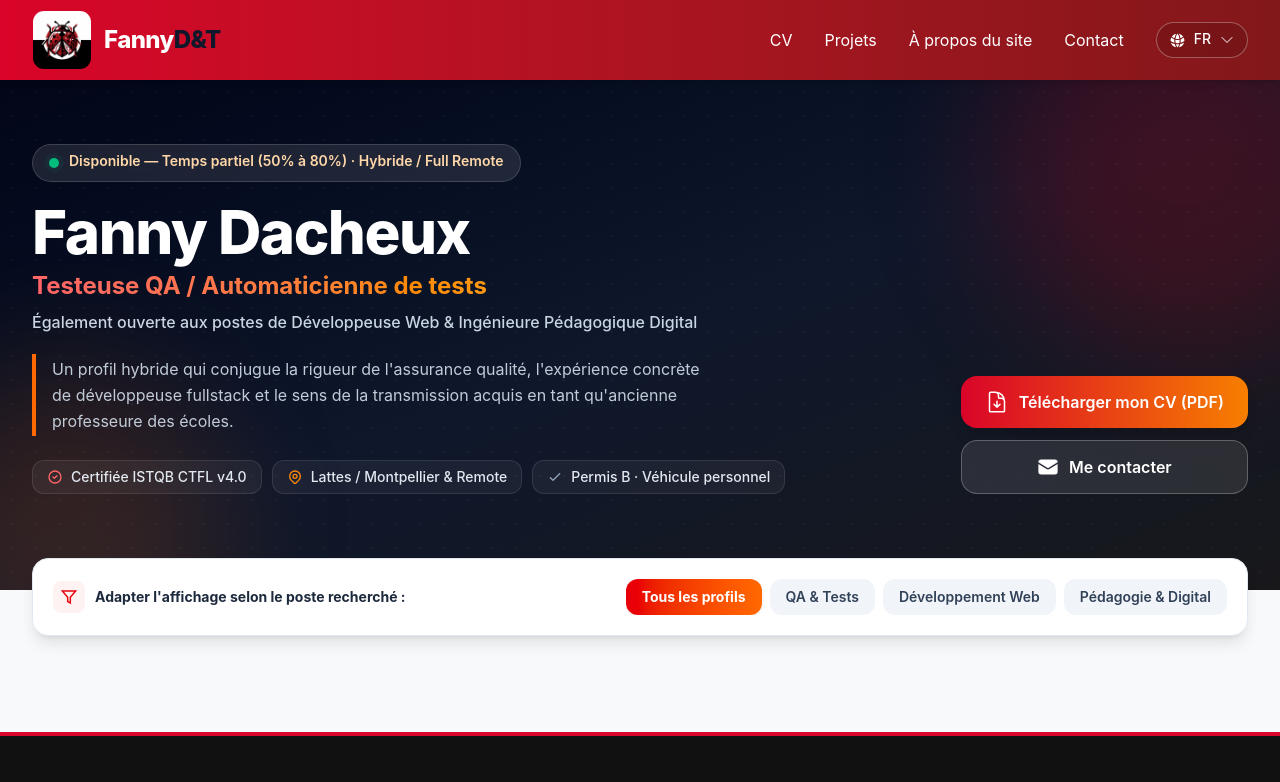
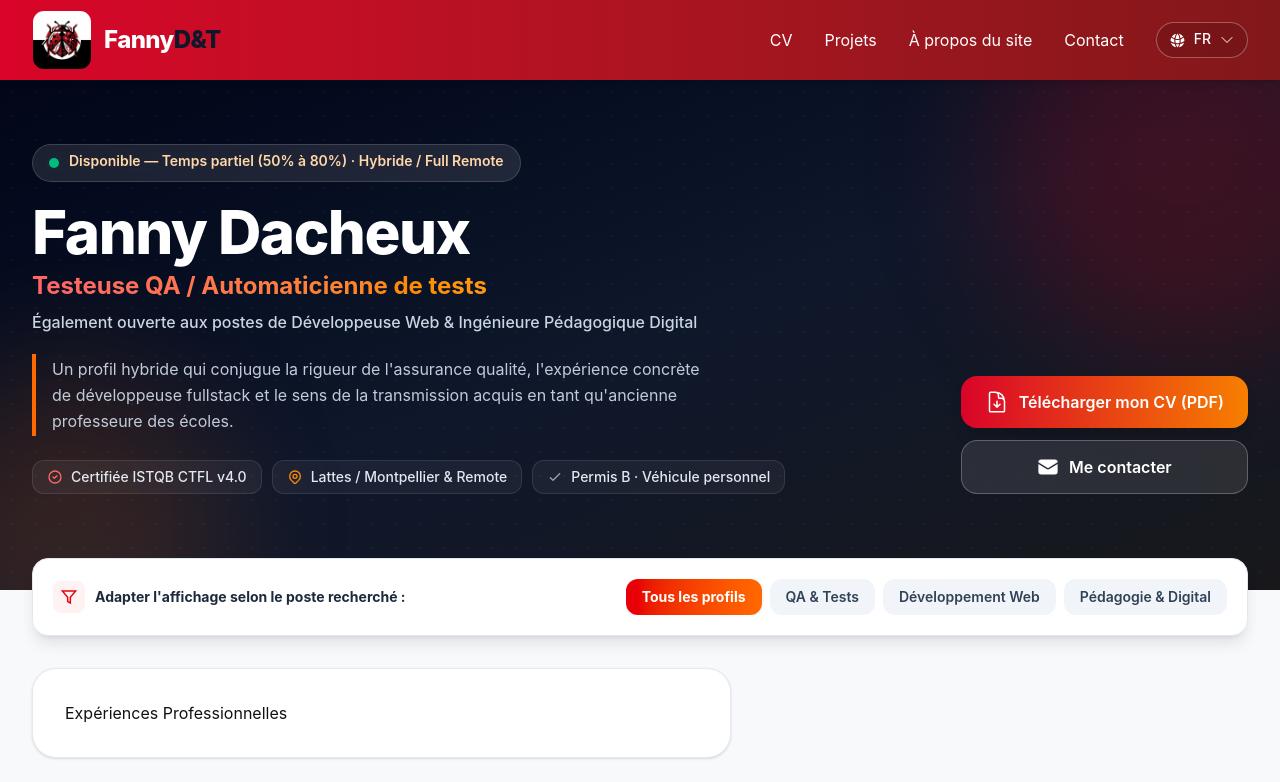
Before and after one commit to fdacheux/portfolio, a Next.js app: page /CV in a window 1280 px wide. Shown: the top 782 px of the page. Built offline with nearby package versions, Linux system fonts and the light colour scheme.

Commit message:
Bento grid and bento 1 start

```diff
--- /dev/null
+++ b/app/CV/_components/BentoGrid.tsx
@@ -0,0 +1,11 @@
+import ProfessionalExperiencesBento from "./ProfessionalExperiencesBento"
+
+function BentoGrid() {
+  return (
+    <div className="grid grid-cols-1 lg:grid-cols-12 gap-6">
+        <ProfessionalExperiencesBento />
+    </div>
+  )
+}
+
+export default BentoGrid
--- a/app/CV/_components/HeroSection.tsx
+++ b/app/CV/_components/HeroSection.tsx
@@ -66,6 +66,7 @@ function HeroSection() {
               </span>
               <span className="dark-pill">
                 <svg
+                  aria-hidden="true"
                   className="w-4 h-4 text-orange-400 shrink-0"
                   fill="none"
                   stroke="currentColor"
@@ -87,6 +88,7 @@ function HeroSection() {
               </span>
               <span className="dark-pill">
                 <svg
+                  aria-hidden="true"
                   className="w-4 h-4 text-slate-400 shrink-0"
                   fill="none"
                   stroke="currentColor"
@@ -112,6 +114,7 @@ function HeroSection() {
               className="btn-primary text-white font-semibold px-6 py-3.5 rounded-2xl flex items-center justify-center gap-2.5 shadow-lg text-sm sm:text-base cursor-pointer"
             >
               <svg
+                aria-hidden="true"
                 xmlns="http://www.w3.org/2000/svg"
                 fill="none"
                 viewBox="0 0 24 24"
--- /dev/null
+++ b/app/CV/_components/ProfessionalExperiencesBento.tsx
@@ -0,0 +1,9 @@
+function ProfessionalExperiencesBento() {
+  return (
+    <section className="bento lg:col-span-7 ">
+      <h2>Expériences Professionnelles</h2>
+    </section>
+  );
+}
+
+export default ProfessionalExperiencesBento;
--- a/app/CV/page.tsx
+++ b/app/CV/page.tsx
@@ -1,3 +1,4 @@
+import BentoGrid from "./_components/BentoGrid";
 import HeroSection from "./_components/HeroSection";
 import JobFilters from "./_components/JobFilters";
 
@@ -7,6 +8,7 @@ function page() {
       <HeroSection />
       <main className="grow max-w-7xl w-full mx-auto px-4 sm:px-6 lg:px-8 pb-16">
         <JobFilters />
+        <BentoGrid />
       </main>
     </div>
   );
--- a/app/globals.css
+++ b/app/globals.css
@@ -53,3 +53,7 @@
 .filter-btn_inactive {
   @apply font-semibold bg-slate-100 text-slate-700 hover:bg-red-50 hover:text-red-700;
 }
+
+.bento {
+  @apply bg-white rounded-3xl p-6 sm:p-8 border border-slate-200/90 shadow-sm hover:shadow-md transition-shadow flex flex-col;
+}
```
Also changed, not shown: 2 other files (tests, documents, lock files or other folders).
